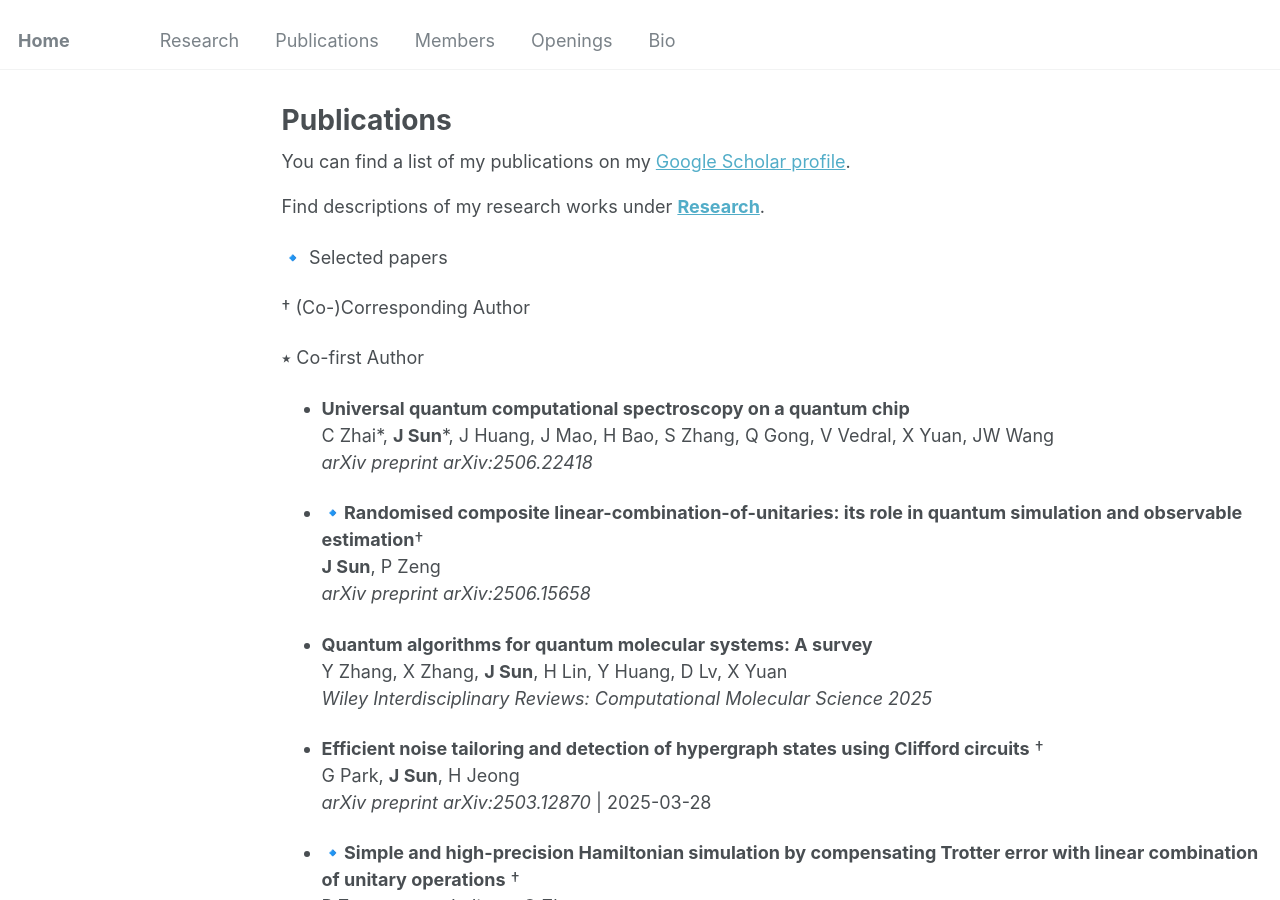
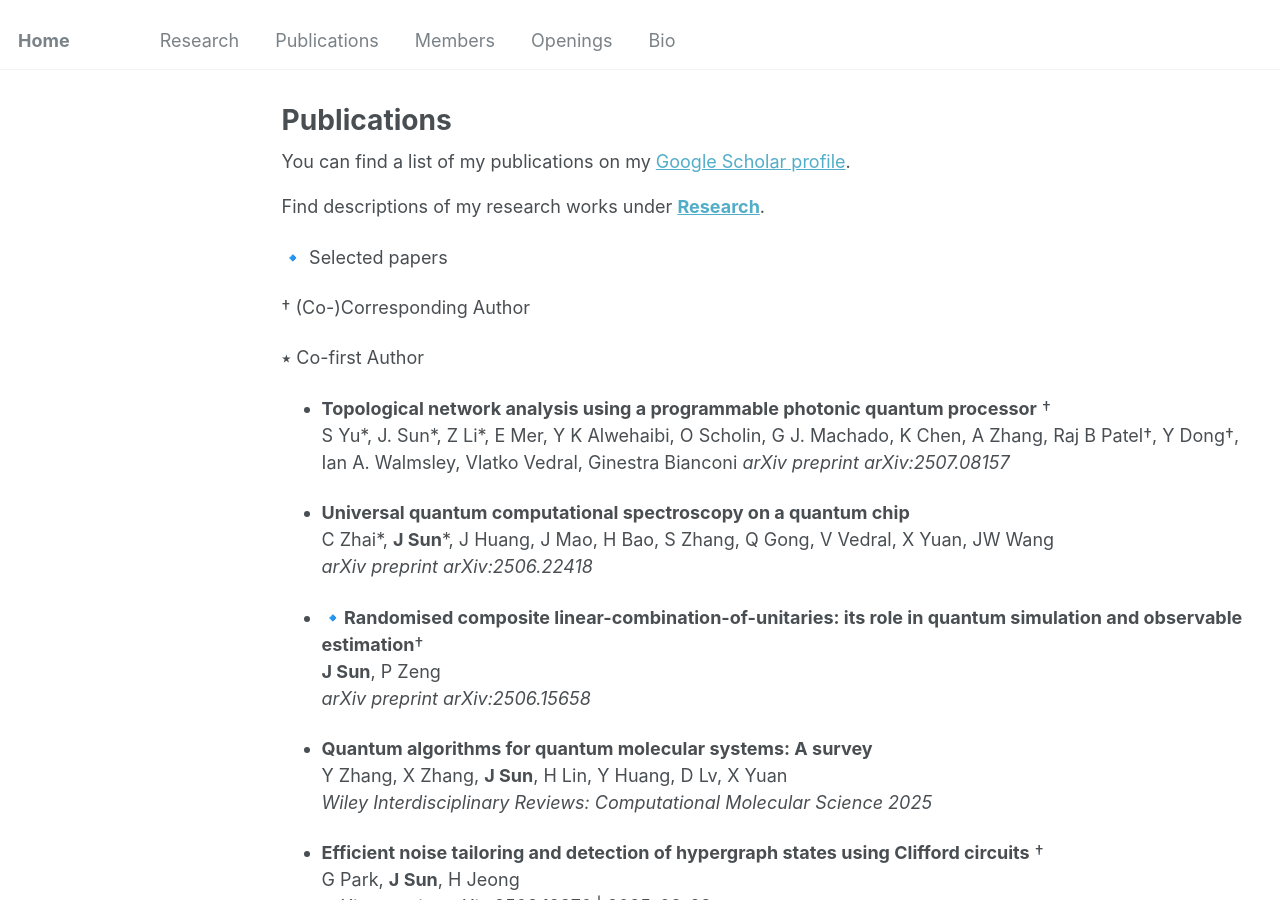
Before and after one commit to jinzhao-sun/jinzhao-sun.github.io, a Jekyll site: the page built from _pages/publications.md, in a window 1280 px wide and 900 px high. Built offline with Jekyll 4.4.1, drawn with Linux system fonts in a browser that asks for light colours.

Commit message:
Update publications.md

```diff
--- a/_pages/publications.md
+++ b/_pages/publications.md
@@ -17,6 +17,11 @@ Find descriptions of my research works under **[Research](research.md)**.
 †  (Co-)Corresponding Author
 
 ⭑ Co-first Author
+
+- **Topological network analysis using a programmable photonic quantum processor** †<br>
+  S Yu\*, J. Sun\*, Z Li\*, E Mer, Y K Alwehaibi, O Scholin, G J. Machado, K Chen, A Zhang, Raj B Patel†, Y Dong†, Ian A. Walmsley, Vlatko Vedral, Ginestra
+  Bianconi
+  *arXiv preprint arXiv:2507.08157*
 
 - **Universal quantum computational spectroscopy on a quantum chip**<br>
   C Zhai\*, **J Sun**\*, J Huang, J Mao, H Bao, S Zhang, Q Gong, V Vedral, X Yuan, JW Wang<br>
```
